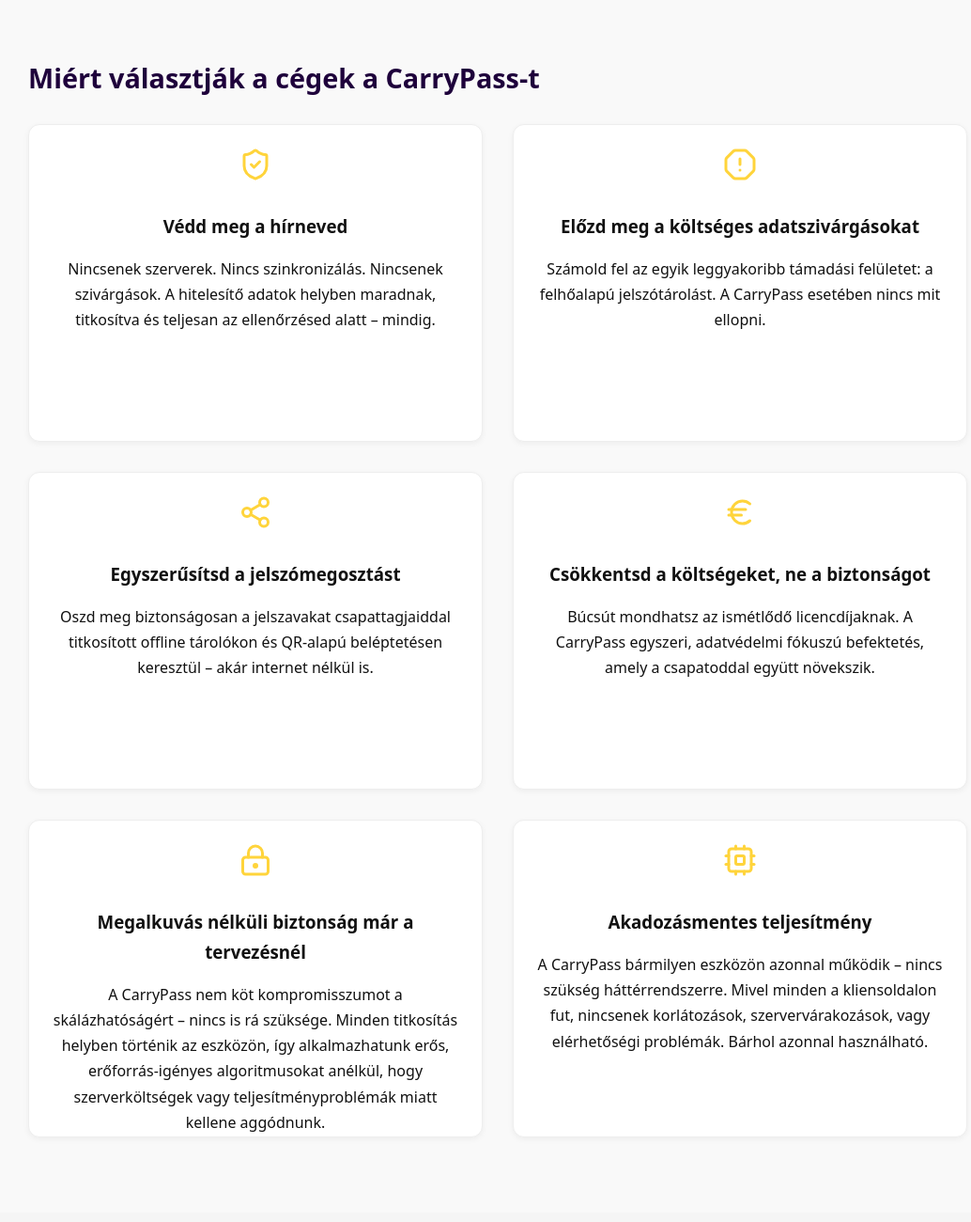
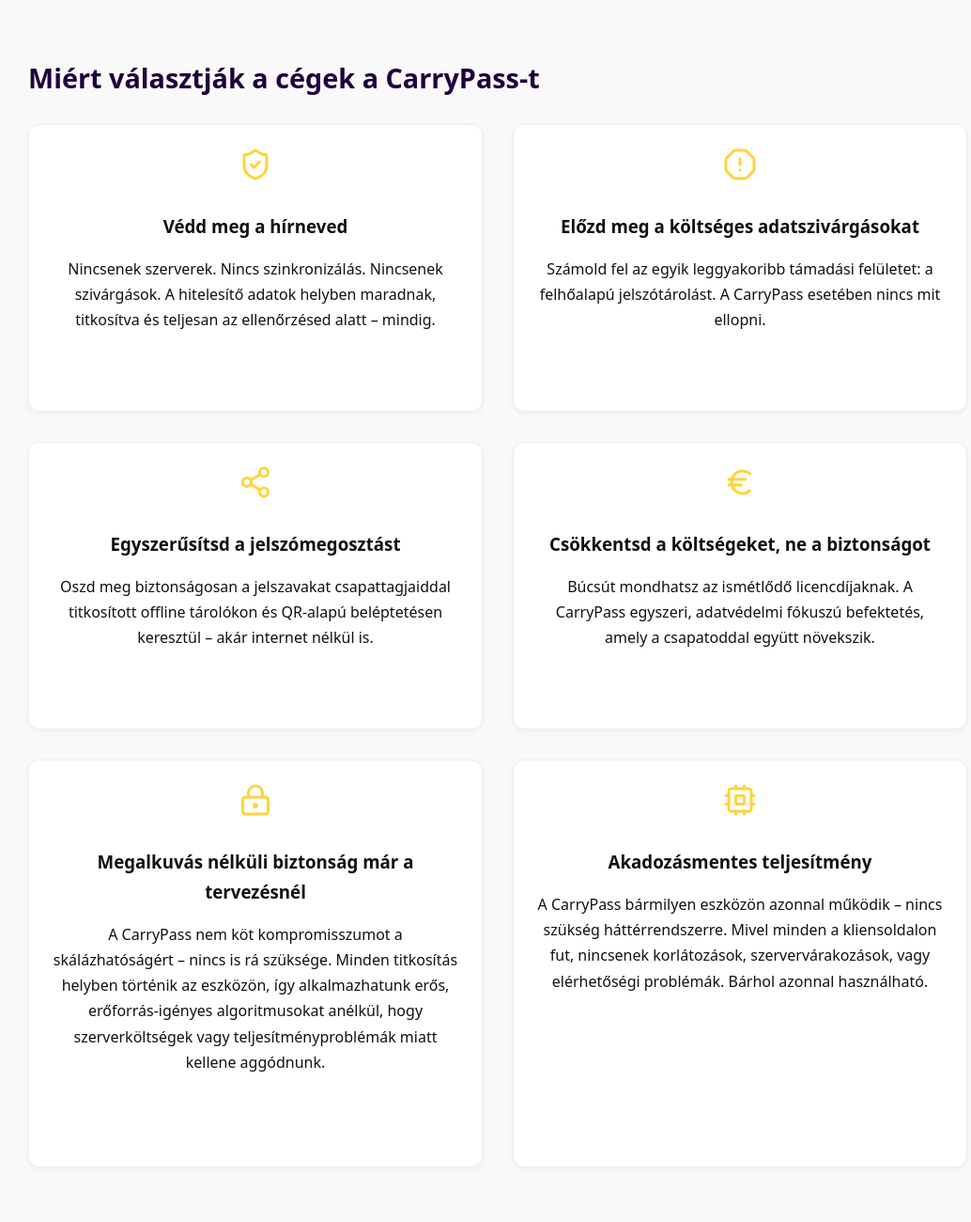
Before and after one commit to racz-zoltan/racz-zoltan.github.io, a plain HTML site: page carrypass-landing_hu.html in a window 1280 px wide. Shown: the part 640-1940 px from the top of the page at 94% size, without its empty margins (110-1144 px from the left). Drawn offline with Linux system fonts and the light colour scheme.

Commit message:
New landing pages

```diff
--- a/carrypass-landing_hu.html
+++ b/carrypass-landing_hu.html
@@ -31,32 +31,32 @@
     <div class="container">
       <h2>Miért választják a cégek a CarryPass-t</h2>
       <div class="grid split">
-        <div class="card" style="height: 18rem; overflow: hidden;">
+        <div class="card" style="height: 16rem; overflow: hidden;">
           <i data-lucide="shield-check" class="icon-large"></i>
           <h3>Védd meg a hírneved</h3>
           <p>Nincsenek szerverek. Nincs szinkronizálás. Nincsenek szivárgások. A hitelesítő adatok helyben maradnak, titkosítva és teljesan az ellenőrzésed alatt – mindig.</p>
         </div>
-        <div class="card" style="height: 18rem; overflow: hidden;">
+        <div class="card" style="height: 16rem; overflow: hidden;">
           <i data-lucide="alert-octagon" class="icon-large"></i>
           <h3>Előzd meg a költséges adatszivárgásokat</h3>
           <p>Számold fel az egyik leggyakoribb támadási felületet: a felhőalapú jelszótárolást. A CarryPass esetében nincs mit ellopni.</p>
         </div>
-        <div class="card" style="height: 18rem; overflow: hidden;">
+        <div class="card" style="height: 16rem; overflow: hidden;">
           <i data-lucide="share-2" class="icon-large"></i>
           <h3>Egyszerűsítsd a jelszómegosztást</h3>
           <p>Oszd meg biztonságosan a jelszavakat csapattagjaiddal titkosított offline tárolókon és QR-alapú beléptetésen keresztül – akár internet nélkül is.</p>
         </div>
-        <div class="card" style="height: 18rem; overflow: hidden;">
+        <div class="card" style="height: 16rem; overflow: hidden;">
           <i data-lucide="euro" class="icon-large"></i>
           <h3>Csökkentsd a költségeket, ne a biztonságot</h3>
           <p>Búcsút mondhatsz az ismétlődő licencdíjaknak. A CarryPass egyszeri, adatvédelmi fókuszú befektetés, amely a csapatoddal együtt növekszik.</p>
         </div>
-        <div class="card" style="height: 18rem; overflow: hidden;">
+        <div class="card" style="height: 24rem; overflow: hidden;">
           <i data-lucide="lock-keyhole" class="icon-large"></i>
           <h3>Megalkuvás nélküli biztonság már a tervezésnél</h3>
           <p>A CarryPass nem köt kompromisszumot a skálázhatóságért – nincs is rá szüksége. Minden titkosítás helyben történik az eszközön, így alkalmazhatunk erős, erőforrás-igényes algoritmusokat anélkül, hogy szerverköltségek vagy teljesítményproblémák miatt kellene aggódnunk.</p>
         </div>
-        <div class="card" style="height: 18rem; overflow: hidden;">
+        <div class="card" style="height: 24rem; overflow: hidden;">
           <i data-lucide="cpu" class="icon-large"></i>
           <h3>Akadozásmentes teljesítmény</h3>
           <p>A CarryPass bármilyen eszközön azonnal működik – nincs szükség háttérrendszerre. Mivel minden a kliensoldalon fut, nincsenek korlátozások, szervervárakozások, vagy elérhetőségi problémák. Bárhol azonnal használható.</p>
@@ -69,22 +69,22 @@
     <div class="container">
       <h2>Kinek készült a CarryPass</h2>
       <div class="grid split">
-        <div class="card" style="height: 16rem; overflow: hidden;">
+        <div class="card" style="height: 18rem; overflow: hidden;">
           <i data-lucide="shield" class="icon-large"></i>
           <h3>Információbiztonsági vezetők és biztonsági csapatok</h3>
           <p>Tartsd a hitelesítő adatokat offline. Alkalmazz "nulla bizalom" alapú modellt. Légy megfelelőségi auditra kész. Nincsenek hátsó kapuk, nincs kitettség, nincs kifogás.</p>
         </div>
-        <div class="card" style="height: 16rem; overflow: hidden;">
+        <div class="card" style="height: 18rem; overflow: hidden;">
           <i data-lucide="server-cog" class="icon-large"></i>
           <h3>IT vezetők és DevOps szakemberek</h3>
           <p>Oszd ki a hozzáférési hitelesítőket biztonságosan – kockázatos kerülőutak nélkül: e-mailek, csevegések vagy kézi másolás nélkül.</p>
         </div>
-        <div class="card" style="height: 16rem; overflow: hidden;">
+        <div class="card" style="height: 22rem; overflow: hidden;">
           <i data-lucide="briefcase" class="icon-large"></i>
           <h3>Beszerzési vezetők és döntéshozók</h3>
           <p>Szabadulj meg a felesleges eszközöktől és az előfizetési költségek növekedésétől. Érj el jobb biztonságot alacsonyabb költségek mellett – felhő és megfelelőségi gondok nélkül.</p>
         </div>
-        <div class="card" style="height: 16rem; overflow: hidden;">
+        <div class="card" style="height: 22rem; overflow: hidden;">
         <i data-lucide="radio" class="icon-large"></i>
         <h3>Lezárt hálózatok és adatvédelmi környezetek</h3>
         <p>Tökéletes olyan helyzetekhez, ahol a teljes eszközoldali vezérlés elengedhetetlen – például 'air-gapped' zárt rendszerekben vagy magasan szabályozott, adatérzékeny környezetekben, ahol a hálózati függetlenség alapkövetelmény.</p>
```
Also changed, not shown: carrypass-landing.html (+8 -8 lines).
